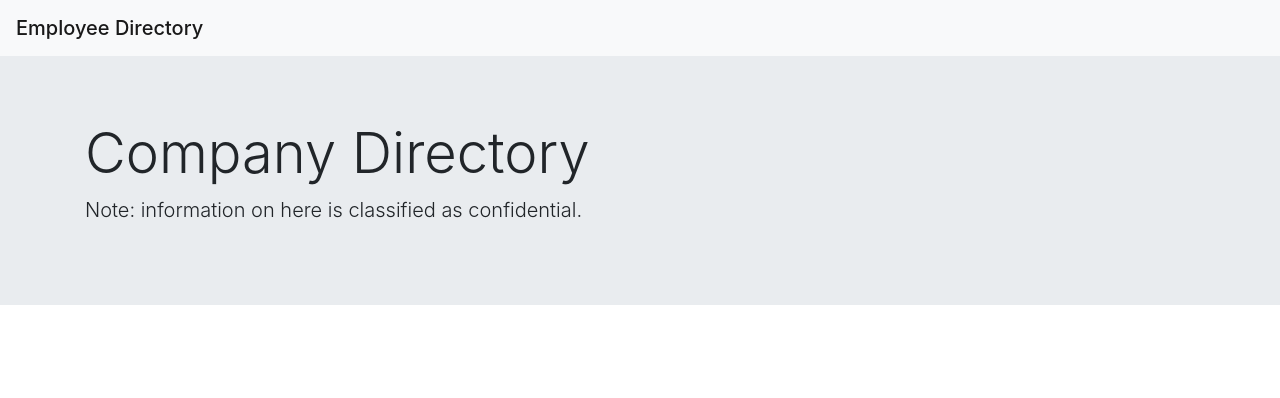
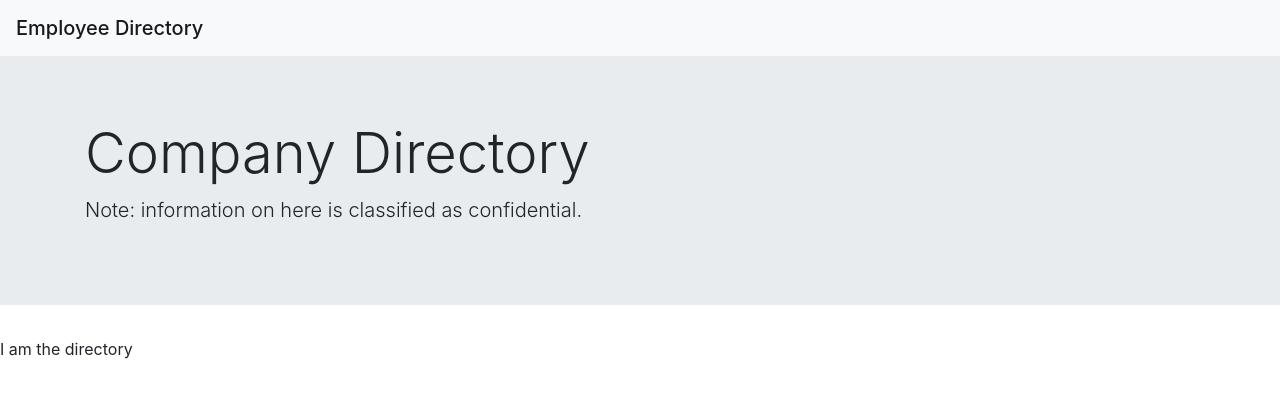
Before and after one commit to fox-yokai/employee-directory, a React (Create React App) app: page / in a window 1280 px wide. Shown: the top 398 px of the page. Built offline with nearby package versions, Linux system fonts and the light colour scheme; no server answers.

Commit message:
directory created & api called on load

```diff
--- a/src/App.js
+++ b/src/App.js
@@ -2,12 +2,14 @@ import React from "react";
 import './App.css';
 import Navbar from "./components/Navbar"
 import Banner from "./components/Banner";
+import Directory from "./components/Directory"
 
 function App() {
   return (
     <div>
       <Navbar />
       <Banner />
+      <Directory />
     </div>
   );
 }
--- /dev/null
+++ b/src/components/Directory.js
@@ -0,0 +1,30 @@
+import React, { Component } from "react";
+import API from "../utils/API";
+
+class Directory extends Component {
+    state = {
+        result: {},
+        search: ""
+    };
+
+    componentDidMount() {
+        API.getEmployees()
+        .then(res => this.setState({ result: res.data.results }))
+        .catch(err => console.log(err));
+    };
+
+
+
+    // handleInputChange = event => {
+    //     const
+    // }
+
+    render() {
+        return (
+        <div>I am the directory</div>
+        )
+    }
+}
+
+
+export default Directory;
```
